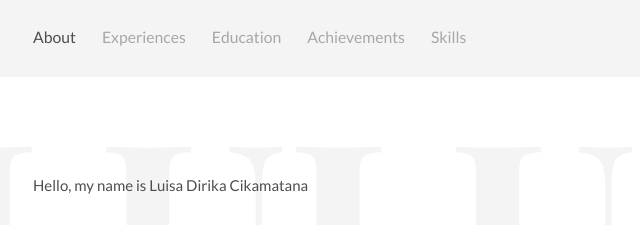
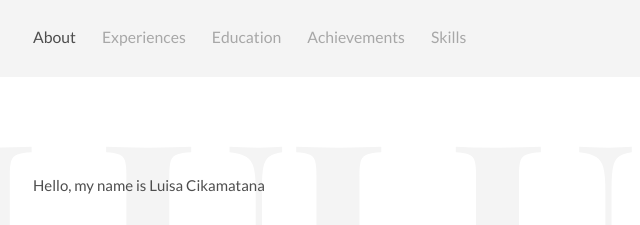
Before and after one commit to lcikamatana9-del/CV, a plain HTML site: page index.html in a window 1280 px wide. Shown: the top 225 px of the page, 296-936 px from the left. Drawn offline with Linux system fonts and the light colour scheme; grey boxes are pictures that could not be loaded.

Commit message:
updated my name

```diff
--- a/index.html
+++ b/index.html
@@ -1,7 +1,7 @@
 <!DOCTYPE html>
 <html>
 <head>
-    <title>Luisa </title>
+    <title>Luisa Cikamatana</title>
     <meta charset="utf-8" />
     <meta name="viewport" content="width=device-width, initial-scale=1">
     <meta name="description" content="luisa is a student &amp; CV, ">
@@ -44,7 +44,7 @@
 	<!-- Introduction -->
 	<div class="intro section" id="about">
 		<div class="container">
-			<p>Hello, my name is Luisa Dirika Cikamatana</p>
+			<p>Hello, my name is Luisa Cikamatana</p>
 			<div class="units-row units-split wrap">
 				<div class="unit-20">
 					<img src="https://i.imgur.com/9FK4Dsk.png" alt="Avatar">
```
